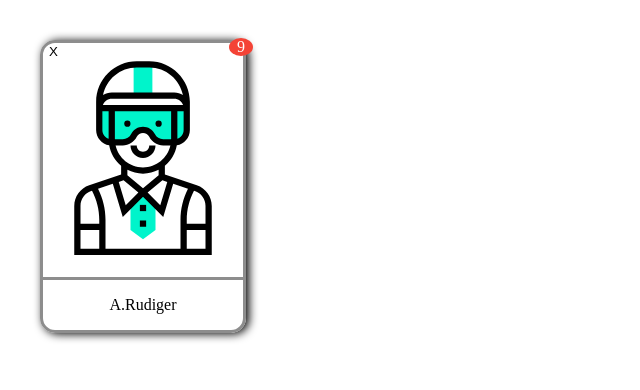
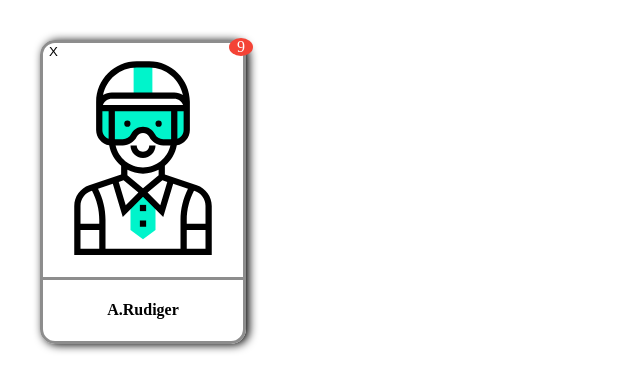
Before and after one commit to inferizer/hw2, a plain HTML site: page index.html in a window 1280 px wide. Shown: the whole page, without its empty margins (0-640 px from the left). Drawn offline with Linux system fonts and the light colour scheme.

Commit message:
edit text size

```diff
--- a/index.html
+++ b/index.html
@@ -17,7 +17,7 @@
         <div class="card">
             <img src="./human-man-10.svg" width="200px" height="230px" alt="Profile">
             <div class="para">
-                <p>A.Rudiger</p>
+                <h4>A.Rudiger</h4>
             </div>
         </div>
 
```
